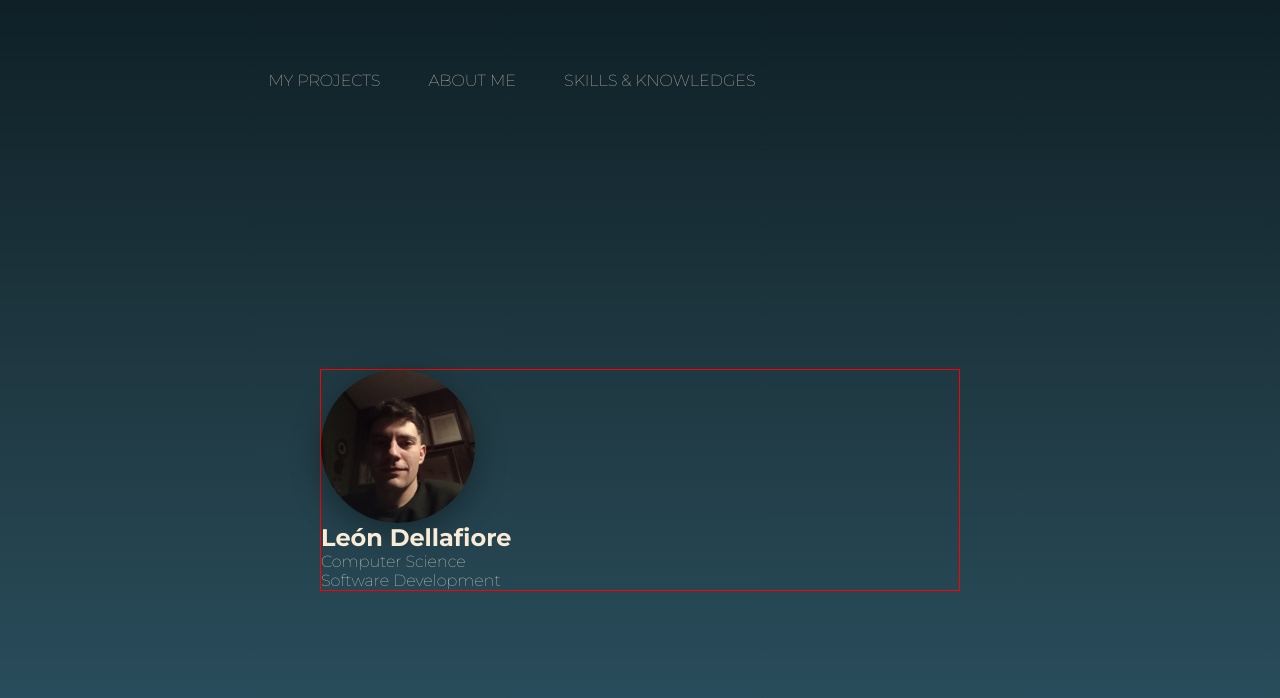
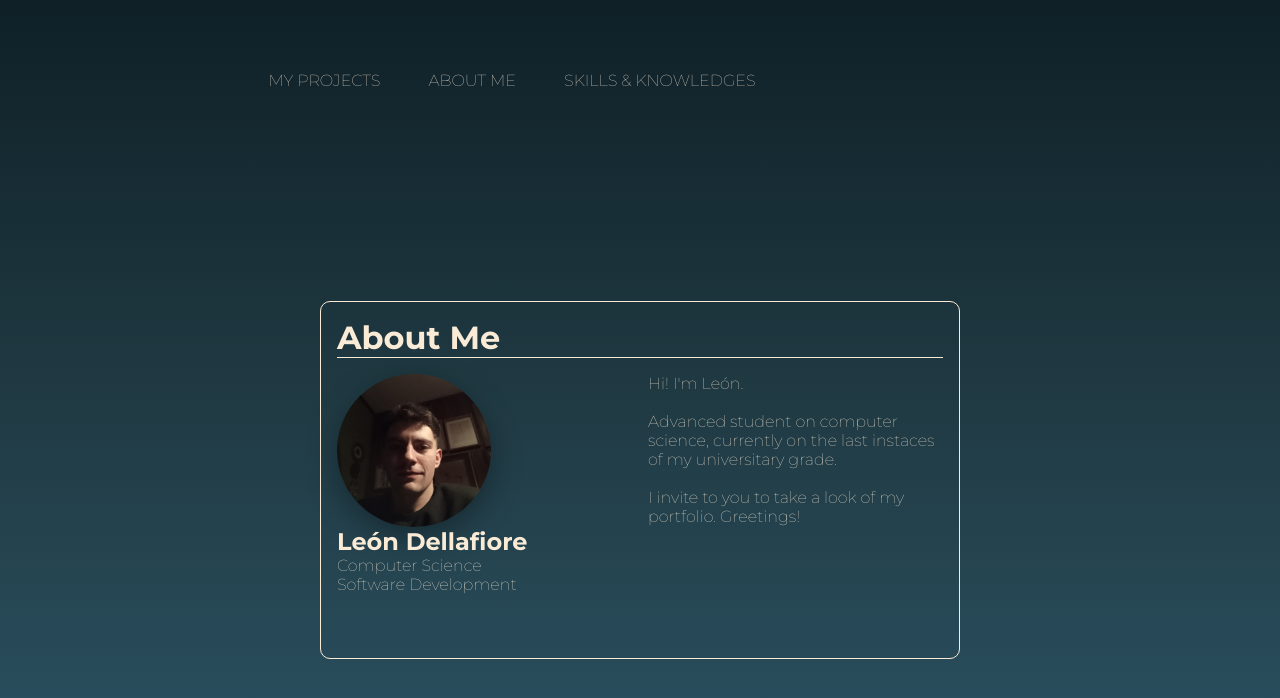
Before and after one commit to Leonidas314/Portfolio, a React (Vite) app: page / in a window 1280 px wide. Shown: the top 698 px of the page. Built offline with nearby package versions, Linux system fonts and the light colour scheme; a web font is replaced by a local one.

Commit message:
Add grid property to About main container, add border style

```diff
--- a/src/components/layout/About.jsx
+++ b/src/components/layout/About.jsx
@@ -3,7 +3,7 @@ import '../style/About.css'
 export default function About() {
     return(
         <div className="about-main-container">
-
+            <h1>About Me</h1>
             <div className="about-img-container">
                 <ProfileImage/>
 
@@ -13,6 +13,12 @@ export default function About() {
                     <p>Software Development</p>
                 </ul>
             </div>
+            <div className="description">
+                <p>Hi! I'm León.</p><br />
+                <p> Advanced student on computer science,
+                currently on the last instaces of my universitary grade.</p><br />
+                <p>I invite to you to take a look of my portfolio. Greetings! </p>
+            </div>
         </div>
     )
 }
--- a/src/components/style/About.css
+++ b/src/components/style/About.css
@@ -1,10 +1,18 @@
 .about-main-container{
-    display: flex;
-    flex-direction: column;
+    padding: 1rem;
+    display: grid;
+    grid-template-rows: 0.4fr 1fr;
+    grid-template-columns: 1fr 1fr;
     justify-content: center;
-    gap: 2em;
+    gap: 1rem;
     width: 50vw;
-    border: solid red 1px;
+    border: solid antiquewhite 1px;
+    border-radius: 10px;
+}
+.about-main-container h1{
+    grid-column: 1/ 3;
+    grid-row: 1/ 2 ;
+    border-bottom: solid antiquewhite 1px;
 }
 .about-img-container{
     display: flex;
```
